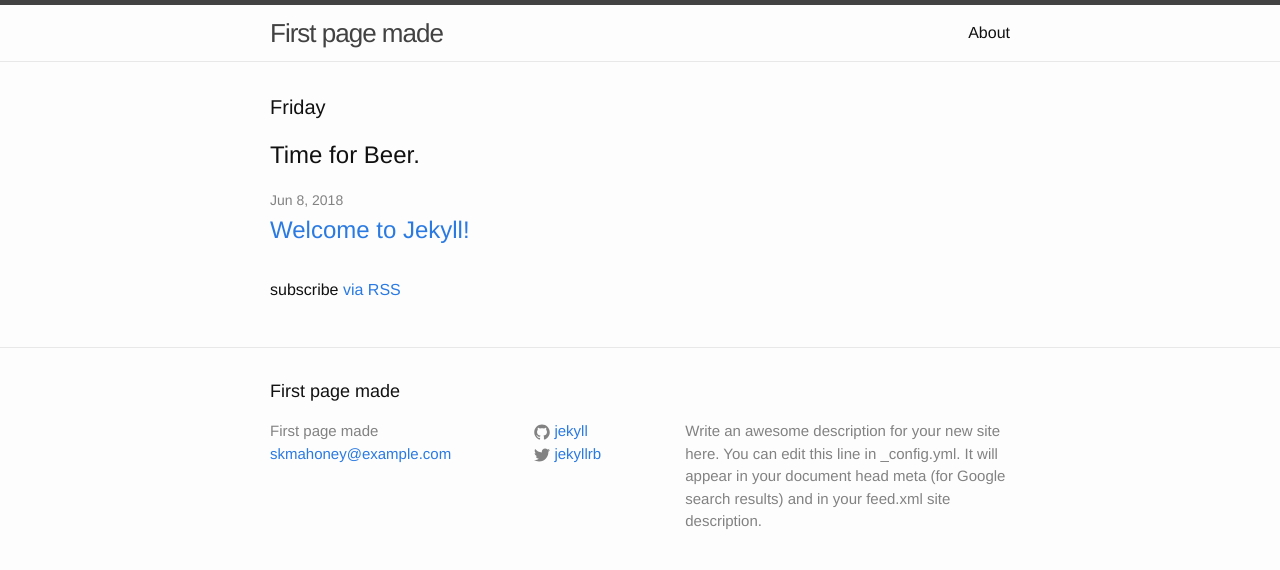
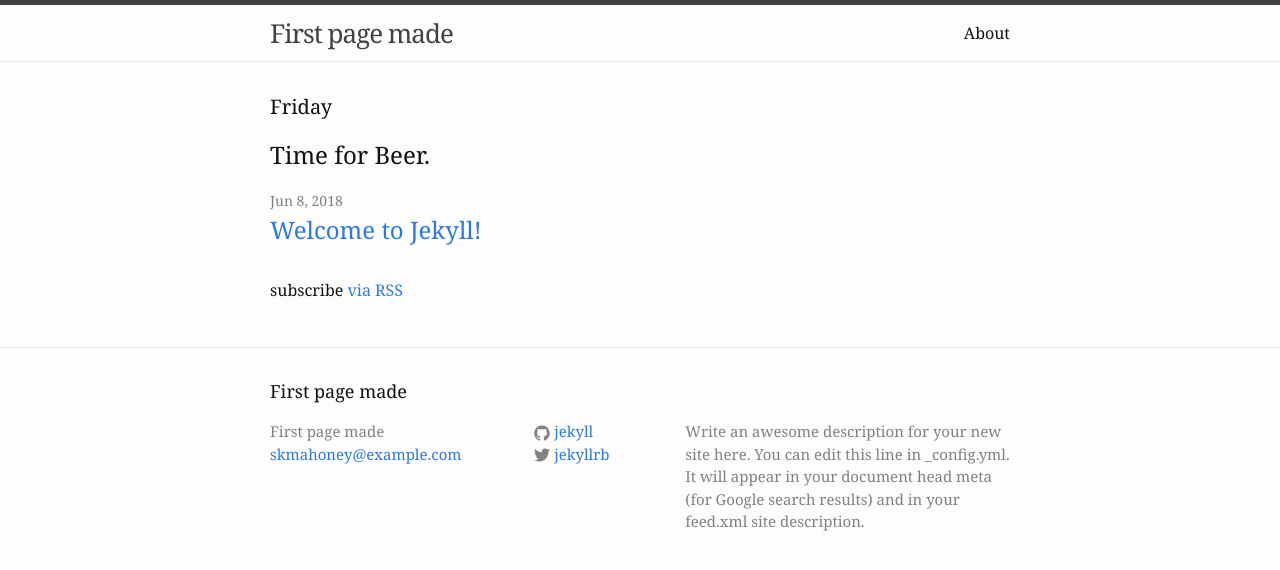
Before and after one commit to skmahoney/skmahoney.github.io, a Jekyll site: the page built from index.html, in a window 1280 px wide. Shown: the top 570 px of the page. Built offline with Jekyll 4.4.1, drawn with Linux system fonts in a browser that asks for light colours.

Commit message:
font update

```diff
--- a/css/main.scss
+++ b/css/main.scss
@@ -6,7 +6,7 @@
 
 
 // Our variables
-$base-font-family: "Helvetica Neue", Helvetica, Arial, sans-serif;
+$base-font-family: "Georgia", Helvetica, Arial, serif;
 $base-font-size:   16px;
 $base-font-weight: 400;
 $small-font-size:  $base-font-size * 0.875;
```
